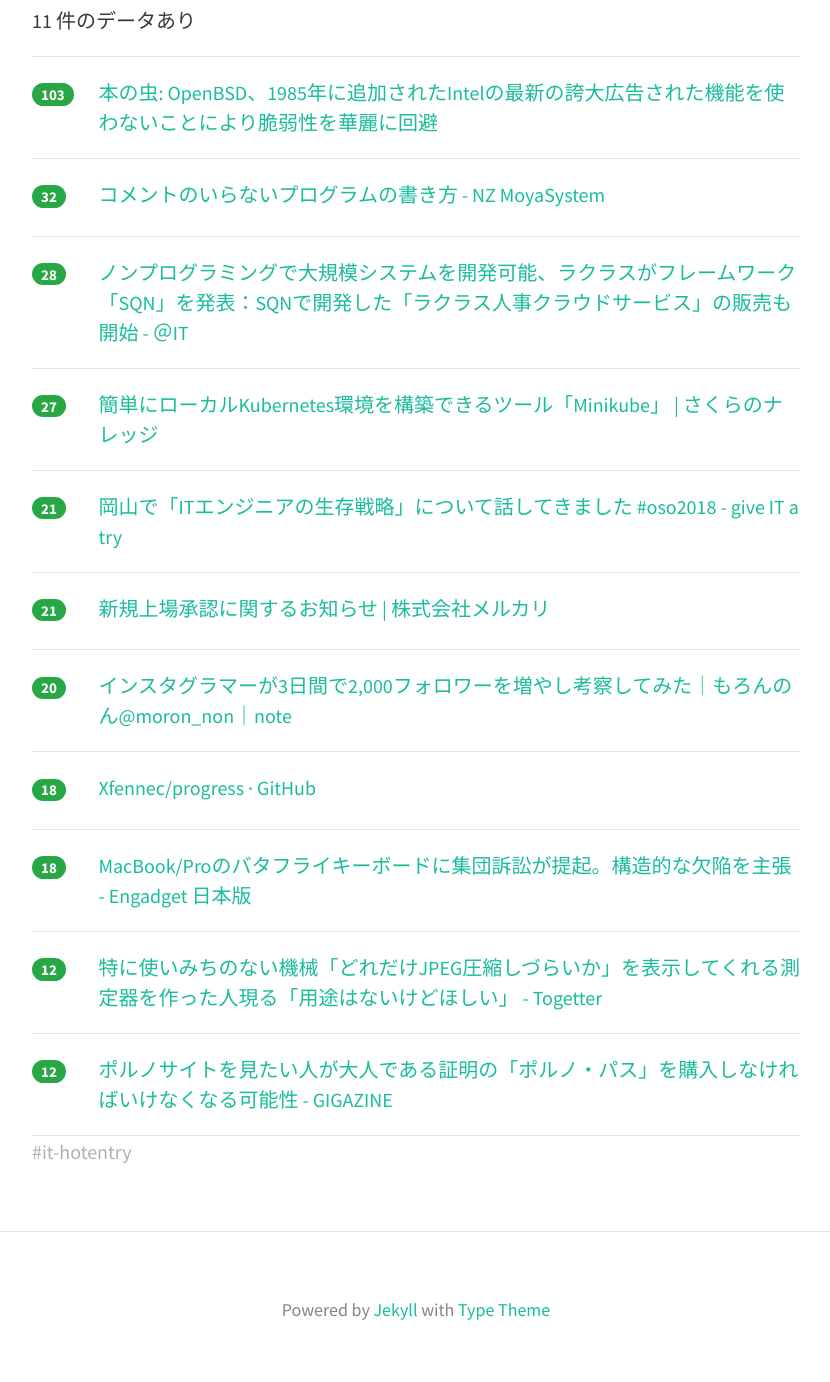
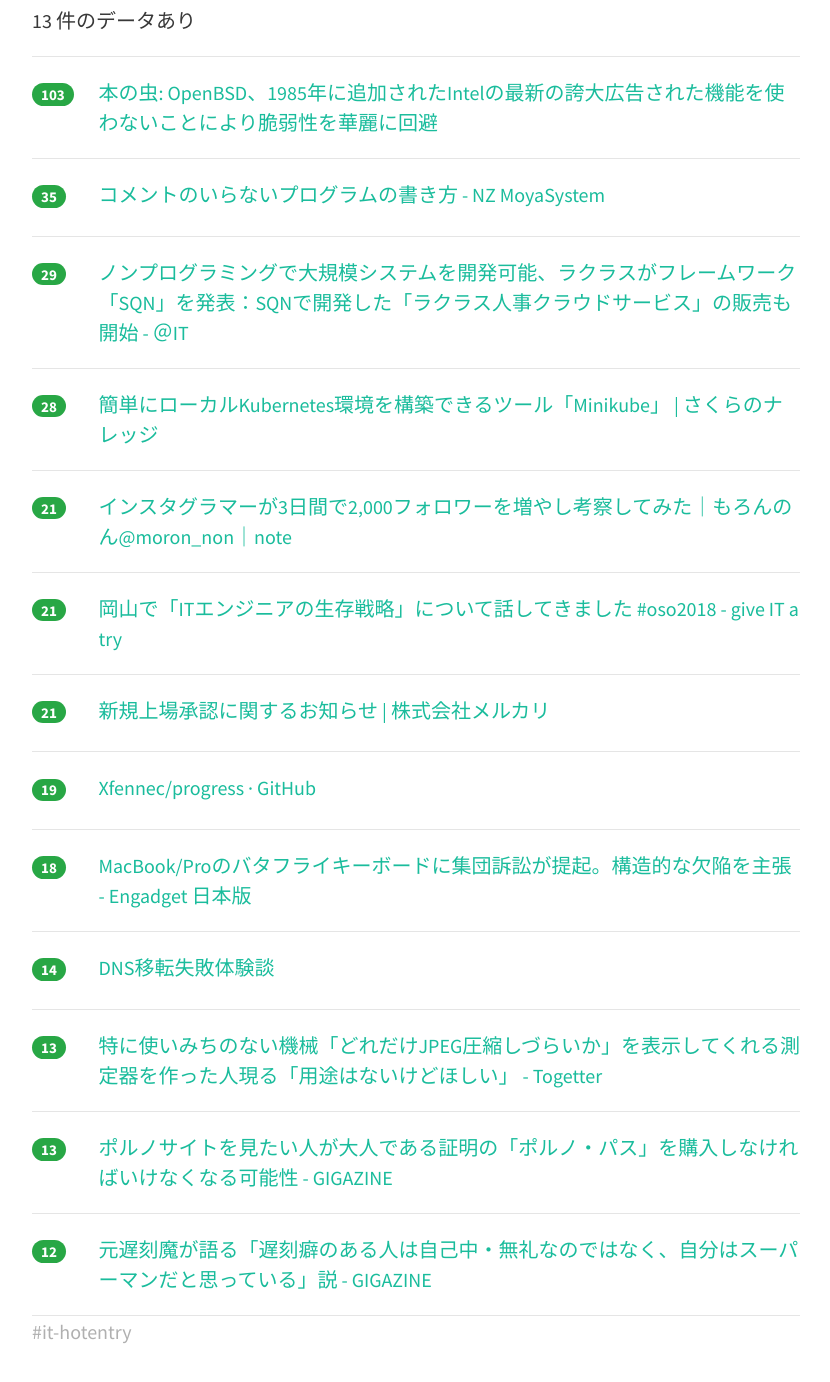
Before and after one commit to yatta47/hatena-matome-site, a Jekyll site: the page built from _posts/2018-05-15-hatena.md, in a window 1280 px wide and 1400 px high, scrolled down 317 px. Shown: the top 1382 px of the window, without its empty margins (224-1054 px from the left). Built offline with Jekyll 4.4.1, drawn with Linux system fonts in a browser that asks for light colours; nearby versions of some CDN libraries.

Commit message:
Updated 2018-05-15

```diff
--- a/_posts/2018-05-15-hatena.md
+++ b/_posts/2018-05-15-hatena.md
@@ -1,10 +1,10 @@
 ---
 layout: post
 title:  "2018-05-15 はてぶIT"
-date:   2018-05-15 05:00:46
+date:   2018-05-15 06:00:59
 tags: [it-hotentry]
 ---
-11 件のデータあり
+13 件のデータあり
 
 <hr><div class="row">
 <div class="col-1"><span class="badge badge-pill badge-success h2">103</span></div>
@@ -12,18 +12,23 @@ tags: [it-hotentry]
 </div>
 <hr>
 <div class="row">
-<div class="col-1"><span class="badge badge-pill badge-success h2">32</span></div>
+<div class="col-1"><span class="badge badge-pill badge-success h2">35</span></div>
 <div class="col-11"><a href='http://www.hassy-blog.com/entry/how_to_write_code_without_comments' target='_blank'>コメントのいらないプログラムの書き方 - NZ MoyaSystem</a></div>
 </div>
 <hr>
 <div class="row">
-<div class="col-1"><span class="badge badge-pill badge-success h2">28</span></div>
+<div class="col-1"><span class="badge badge-pill badge-success h2">29</span></div>
 <div class="col-11"><a href='http://www.atmarkit.co.jp/ait/articles/1805/14/news035.html' target='_blank'>ノンプログラミングで大規模システムを開発可能、ラクラスがフレームワーク「SQN」を発表：SQNで開発した「ラクラス人事クラウドサービス」の販売も開始 - ＠IT</a></div>
 </div>
 <hr>
 <div class="row">
-<div class="col-1"><span class="badge badge-pill badge-success h2">27</span></div>
+<div class="col-1"><span class="badge badge-pill badge-success h2">28</span></div>
 <div class="col-11"><a href='https://knowledge.sakura.ad.jp/15320/' target='_blank'>簡単にローカルKubernetes環境を構築できるツール「Minikube」 | さくらのナレッジ</a></div>
+</div>
+<hr>
+<div class="row">
+<div class="col-1"><span class="badge badge-pill badge-success h2">21</span></div>
+<div class="col-11"><a href='https://note.mu/moron_non/n/n44024abd00da' target='_blank'>インスタグラマーが3日間で2,000フォロワーを増やし考察してみた｜もろんのん@moron_non｜note</a></div>
 </div>
 <hr>
 <div class="row">
@@ -37,12 +42,7 @@ tags: [it-hotentry]
 </div>
 <hr>
 <div class="row">
-<div class="col-1"><span class="badge badge-pill badge-success h2">20</span></div>
-<div class="col-11"><a href='https://note.mu/moron_non/n/n44024abd00da' target='_blank'>インスタグラマーが3日間で2,000フォロワーを増やし考察してみた｜もろんのん@moron_non｜note</a></div>
-</div>
-<hr>
-<div class="row">
-<div class="col-1"><span class="badge badge-pill badge-success h2">18</span></div>
+<div class="col-1"><span class="badge badge-pill badge-success h2">19</span></div>
 <div class="col-11"><a href='https://github.com/Xfennec/progress' target='_blank'>Xfennec/progress · GitHub</a></div>
 </div>
 <hr>
@@ -52,12 +52,22 @@ tags: [it-hotentry]
 </div>
 <hr>
 <div class="row">
-<div class="col-1"><span class="badge badge-pill badge-success h2">12</span></div>
+<div class="col-1"><span class="badge badge-pill badge-success h2">14</span></div>
+<div class="col-11"><a href='https://www.slideshare.net/ohesotori/dns-23491023' target='_blank'>DNS移転失敗体験談</a></div>
+</div>
+<hr>
+<div class="row">
+<div class="col-1"><span class="badge badge-pill badge-success h2">13</span></div>
 <div class="col-11"><a href='https://togetter.com/li/1227364' target='_blank'>特に使いみちのない機械「どれだけJPEG圧縮しづらいか」を表示してくれる測定器を作った人現る「用途はないけどほしい」 - Togetter</a></div>
 </div>
 <hr>
 <div class="row">
-<div class="col-1"><span class="badge badge-pill badge-success h2">12</span></div>
+<div class="col-1"><span class="badge badge-pill badge-success h2">13</span></div>
 <div class="col-11"><a href='https://gigazine.net/news/20180514-uk-newsstands-sell-porn-passes/' target='_blank'>ポルノサイトを見たい人が大人である証明の「ポルノ・パス」を購入しなければいけなくなる可能性 - GIGAZINE</a></div>
 </div>
 <hr>
+<div class="row">
+<div class="col-1"><span class="badge badge-pill badge-success h2">12</span></div>
+<div class="col-11"><a href='https://gigazine.net/news/20180514-late-people-positive-personality/' target='_blank'>元遅刻魔が語る「遅刻癖のある人は自己中・無礼なのではなく、自分はスーパーマンだと思っている」説 - GIGAZINE</a></div>
+</div>
+<hr>
```
